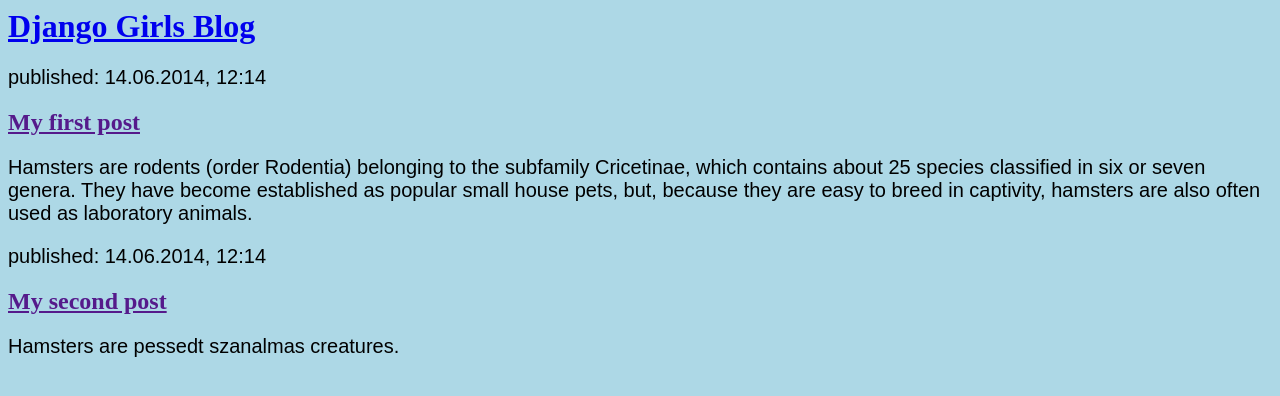
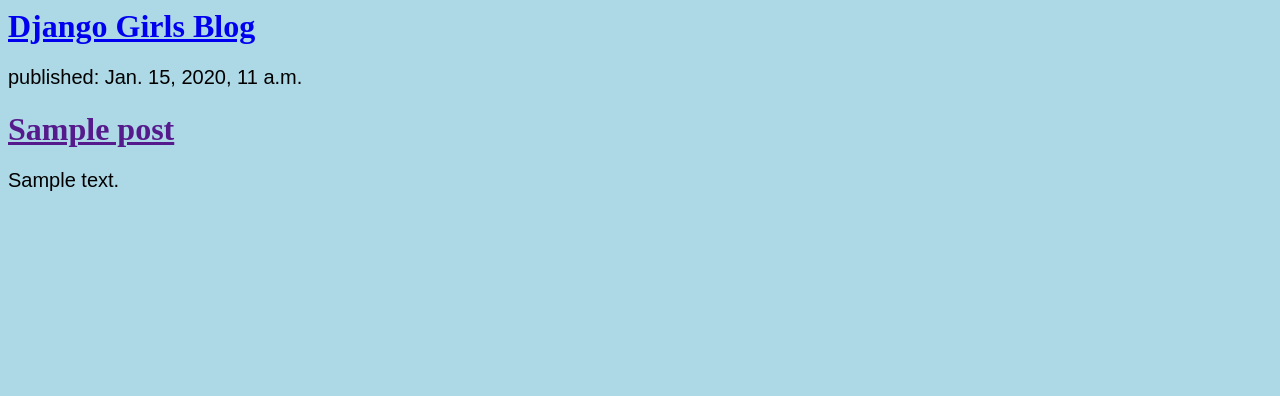
Before and after one commit to CeciliaSzenes/my-first-blog, a Django app: template blog/templates/blog/post_list.html in a window 1280 px wide. Shown: the top 396 px of the page. Run offline with Django 3.2, Linux system fonts and the light colour scheme; the template is opened without the code that fills it: values that come from a table or form of the project are taken from there, others are empty; tables that the repository leaves empty hold one stand-in row (values such as "Sample post").

Commit message:
Modified templates to display posts from database.

```diff
--- a/blog/templates/blog/post_list.html
+++ b/blog/templates/blog/post_list.html
@@ -16,16 +16,12 @@
             <h1><a href="/">Django Girls Blog</a></h1>
         </div>
 
-        <div>
-            <p>published: 14.06.2014, 12:14</p>
-            <h2><a href="">My first post</a></h2>
-            <p> Hamsters are rodents (order Rodentia) belonging to the subfamily Cricetinae, which contains about 25 species classified in six or seven genera. They have become established as popular small house pets, but, because they are easy to breed in captivity, hamsters are also often used as laboratory animals.</p>
-        </div>
-
-        <div>
-            <p>published: 14.06.2014, 12:14</p>
-            <h2><a href="">My second post</a></h2>
-            <p> Hamsters are pessedt szanalmas creatures.</p>
-        </div>
+        {% for post in posts %}
+            <div>
+                <p>published: {{ post.published_date }}</p>
+                <h1><a href="">{{ post.title }}</a></h1>
+                <p>{{ post.text|linebreaksbr }}</p>
+      </div>
+  {% endfor %}
     </body>
 </html>
--- a/blog/views.py
+++ b/blog/views.py
@@ -1,5 +1,8 @@
 from django.shortcuts import render
+from django.utils import timezone
+from .models import Post
 
 def post_list(request):
-    return render(request, 'blog/post_list.html', {})
+    posts = Post.objects.filter(published_date__lte=timezone.now()).order_by('published_date')
+    return render(request, 'blog/post_list.html', {'posts': posts})
     # Create your views here.
```
